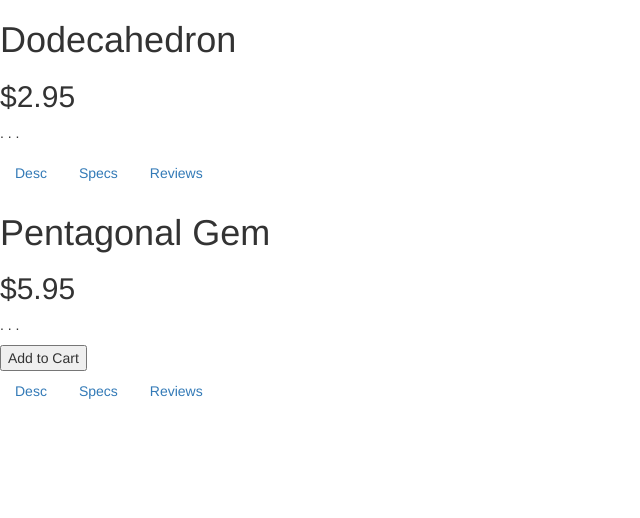
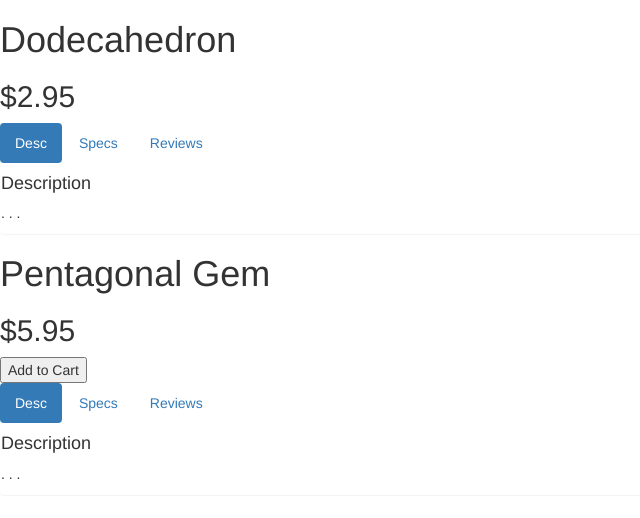
Before and after one commit to nathanpanchal/angular_test, a plain HTML site: page index.html in a window 1280 px wide. Shown: the whole page, without its empty margins (0-640 px from the left). Drawn offline with nearby package versions, Linux system fonts and the light colour scheme.

Commit message:
add active class to tab marker

```diff
--- a/index.html
+++ b/index.html
@@ -10,13 +10,19 @@
         <div ng-hide="product.soldOut">
             <h1>{{product.name}}</h1>
             <h2>{{product.price | currency}}</h2>
-            <p>{{product.description}}</p>
             <button ng-show="product.canPurchase">Add to Cart</button>
-            <section>
+            <!-- Product Details Section-->
+            <section ng-init="tab = 1">
                 <ul class="nav nav-pills">
-                    <li><a href="" ng-click="tab = 1">Desc</a></li>
-                    <li><a href="" ng-click="tab = 2">Specs</a></li>
-                    <li><a href="" ng-click="tab = 3">Reviews</a></li>
+                    <li ng-class="{active:tab === 1}">
+                        <a href="" ng-click="tab = 1">Desc</a>
+                    </li>
+                    <li ng-class="{active:tab === 2}">
+                        <a href="" ng-click="tab = 2">Specs</a>
+                    </li>
+                    <li ng-class="{active:tab === 3}">
+                        <a href="" ng-click="tab = 3">Reviews</a>
+                    </li>
                 </ul>
                 <div class="panel" ng-show="tab === 1">
                     <h4>Description</h4>
```
